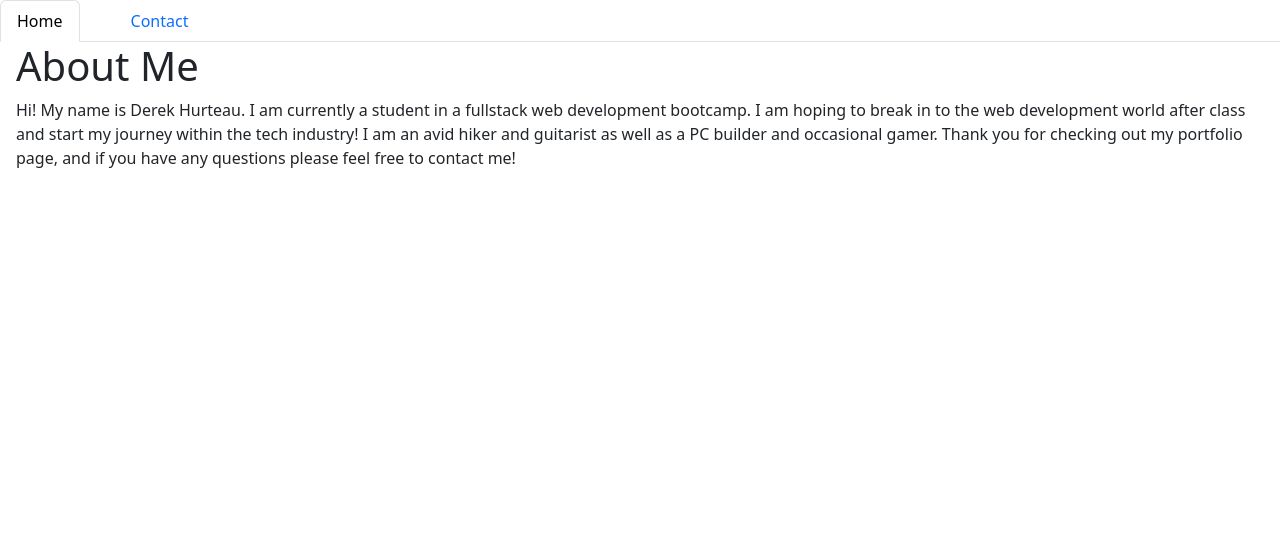
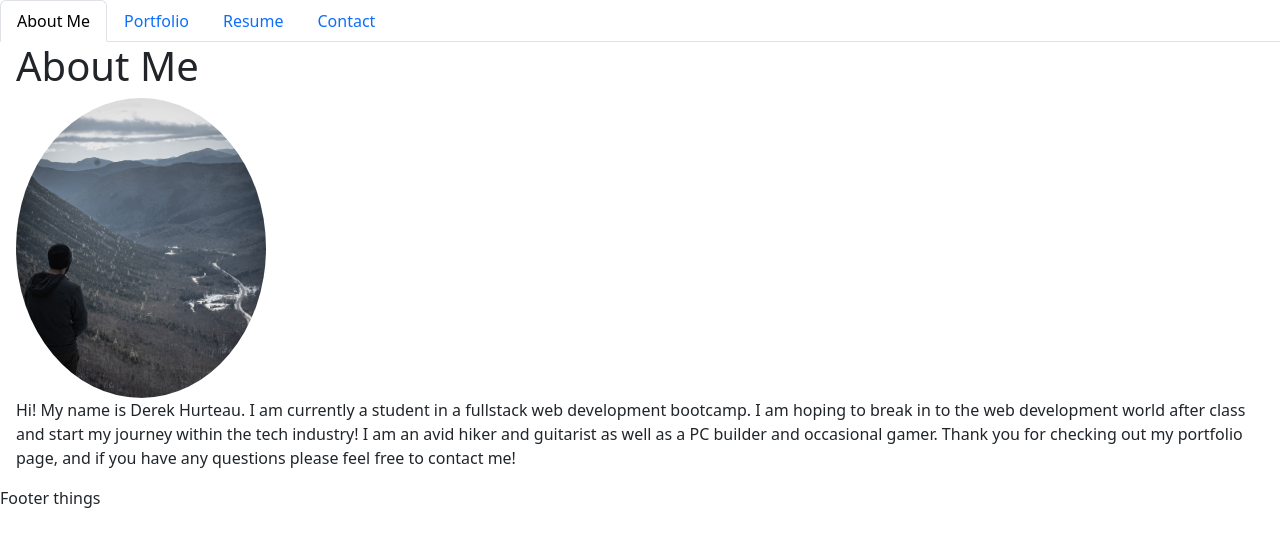
Before and after one commit to dhurteau26/React-Portfolio, a React (Vite) app in the folder Portfolio/: page / in a window 1280 px wide. Shown: the top 546 px of the page. Built offline with nearby package versions, Linux system fonts and the light colour scheme.

Commit message:
added code to pages files

```diff
--- /dev/null
+++ b/Portfolio/src/Styles.css
@@ -0,0 +1,16 @@
+:root {
+    background-color: rgb(36, 36, 137);
+    color: white;
+    text-align: left;
+    margin: 0;
+}
+.header {
+    text-align: left;
+    margin-left: 20rem;
+    color: red;
+    background-color: gray;
+}
+
+.main {
+    background-color: gray;
+}
--- a/Portfolio/src/components/Navbar.jsx
+++ b/Portfolio/src/components/Navbar.jsx
@@ -4,18 +4,26 @@ function Navbar({currentPage, handlePageChange}) {
         <ul className="nav nav-tabs">
             <li className="nav-item">
                 <a
-                    href="#home"
-                    onClick={() => handlePageChange('Home')}
-                    className={currentPage === 'Home' ? 'nav-link active' : 'nav-link'}>
-                        Home
+                    href="#AboutMe"
+                    onClick={() => handlePageChange('AboutMe')}
+                    className={currentPage === 'AboutMe' ? 'nav-link active' : 'nav-link'}>
+                        About Me
                     </a>
             </li>
             <li className="nav-item">
                 <a
-                    href="Portfolio"
+                    href="#portfolio"
                     onClick={() => handlePageChange('Portfolio')}
                     className={currentPage === 'Portfolio' ? 'nav-link active' : 'nav-link'}>
-
+                        Portfolio
+                    </a>
+            </li>
+            <li className="nav-item">
+                <a
+                    href="#resume"
+                    onClick={() => handlePageChange('Resume')}
+                    className={currentPage === 'Resume' ? 'nav-link active' : 'nav-link'}>
+                        Resume
                     </a>
             </li>
             <li className="nav-item">
--- a/Portfolio/src/components/PortfolioContainer.jsx
+++ b/Portfolio/src/components/PortfolioContainer.jsx
@@ -1,18 +1,26 @@
 import { useState } from 'react';
 import Navbar from './Navbar';
-import Home from './files/Home';
+import AboutMe from './files/AboutMe';
 import Contact from './files/Contact';
 import Portfolio from './files/Portfolio';
+import Resume from './files/Resume'
+
+
+
+
 
 export default function PortfolioContainer() {
-    const [currentPage, setCurrentPage] = useState('Home');
+    const [currentPage, setCurrentPage] = useState('AboutMe');
 
     const renderPage = () => {
-        if (currentPage === 'Home') {
-            return <Home />;
+        if (currentPage === 'AboutMe') {
+            return <AboutMe />;
         }
         if (currentPage === 'Portfolio') {
             return <Portfolio />;
+        }
+        if (currentPage === 'Resume') {
+            return <Resume />;
         }
         return <Contact />;
     };
@@ -21,14 +29,16 @@ export default function PortfolioContainer() {
 
     return (
         <>
-        <header className="header">
+        <header>
             <Navbar currentPage={currentPage} handlePageChange={handlePageChange} />
 
         </header>
 
         <main className="mx-3">{renderPage()}</main>
 
-        <footer className="footer"></footer>
+        <footer >
+            Footer things
+        </footer>
         </>
     );
 }
--- a/Portfolio/src/components/files/Home.jsx
+++ b/Portfolio/src/components/files/AboutMe.jsx
@@ -1,7 +1,10 @@
-export default function Home() {
+import '../styles/AboutMe.css';
+
+export default function AboutMe() {
     return(
         <div>
             <h1>About Me</h1>
+            <img src="./src/assets/IMG_0302.JPG" height="300px" width="250px"  alt="profile photo" />
             <p>
                 Hi! My name is Derek Hurteau. I am currently a student in a fullstack web development bootcamp. I am hoping
                 to break in to the web development world after class and start my journey within the tech industry!
--- a/Portfolio/src/components/files/Contact.jsx
+++ b/Portfolio/src/components/files/Contact.jsx
@@ -12,6 +12,8 @@ export default function Contact() {
             <p>Message:</p>
             <input></input>
 
+            <button>Submit</button>
+
 
         </div>
 
--- a/Portfolio/src/components/files/Portfolio.jsx
+++ b/Portfolio/src/components/files/Portfolio.jsx
@@ -1,7 +1,25 @@
+
+
+
 export default function Portfolio() {
     return (
         <div>
             <h1>Portfolio</h1>
+            <ul>
+                <li>
+                    <a href="https://github.com/dhurteau26/Typescript-vehicles.git">Vehicle Builder</a>
+                </li>
+                <li>
+                    <a href="https://github.com/dhurteau26/README-Generator.git">READEME Generator</a>
+                </li>
+                <li>
+                    <a href="https://github.com/dhurteau26/CSS-Cheatsheet.git">CSS CheatSheet</a>
+                </li>
+
+            </ul>
+
         </div>
+
+
     );
 }
--- /dev/null
+++ b/Portfolio/src/components/files/Resume.jsx
@@ -0,0 +1,7 @@
+export default function Resume() {
+    return (
+        <div>
+            <h1>Resume</h1>
+        </div>
+    )
+}
--- /dev/null
+++ b/Portfolio/src/components/styles/AboutMe.css
@@ -0,0 +1,4 @@
+img {
+    border-radius: 50%;
+    margin-left: 0;
+}
--- a/Portfolio/src/main.jsx
+++ b/Portfolio/src/main.jsx
@@ -1,5 +1,6 @@
 import ReactDOM from 'react-dom/client';
 import App from './App.jsx';
+
 import 'bootstrap/dist/css/bootstrap.min.css';
 
 ReactDOM.createRoot(document.getElementById('root')).render(
```
Also changed, not shown: Portfolio/src/assets/IMG_0302.JPG (added), Portfolio/src/index.css (deleted).
